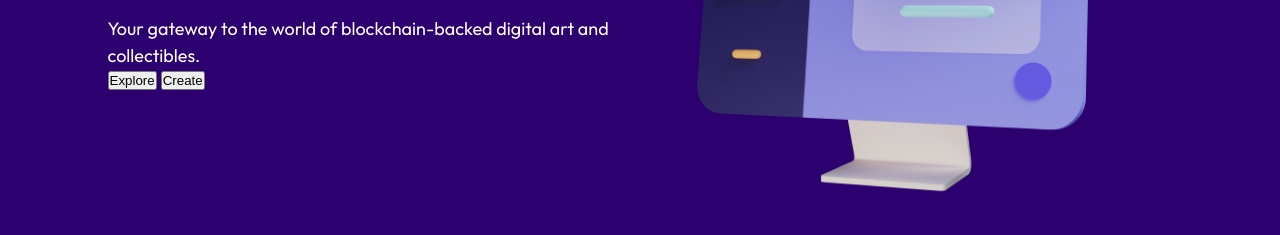
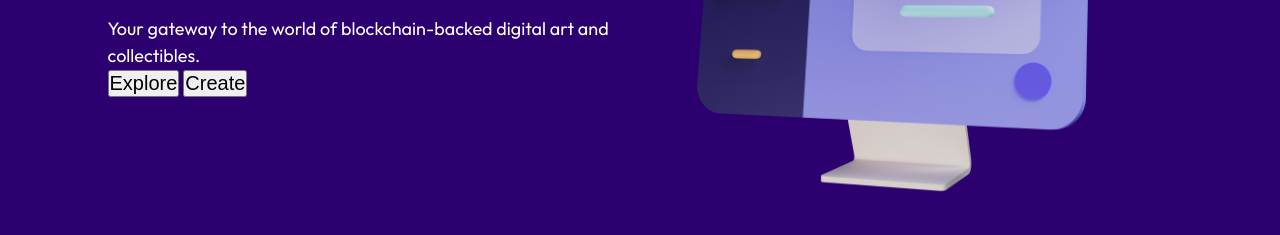
Before and after one commit to Deepak-pd21/html-css-practice, a plain HTML site: page website-1/website1.html in a window 1280 px wide. Shown: the part 414-649 px from the top of the page. Drawn offline with Linux system fonts and the light colour scheme.

Commit message:
practice

```diff
--- a/website-1/website1.css
+++ b/website-1/website1.css
@@ -57,6 +57,11 @@ a:hover{
     font-family: "Outfit", sans-serif;
 }
 
+button{
+    font-size: 20px;
+}
+
+/*nav section*/
 .container {
     max-width: 1065px;
     margin: 0 auto;
```
